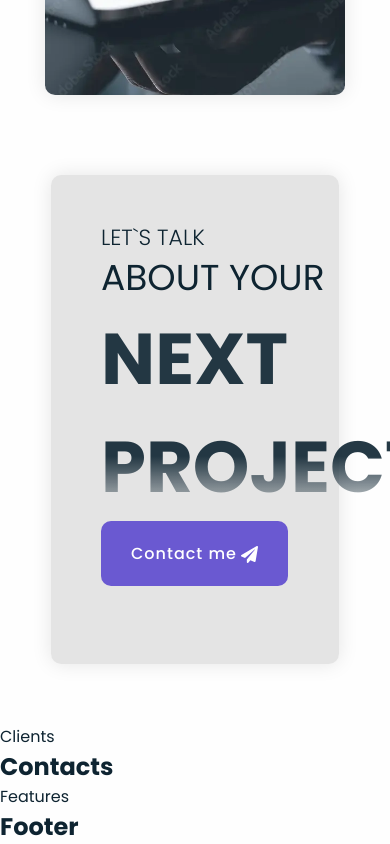
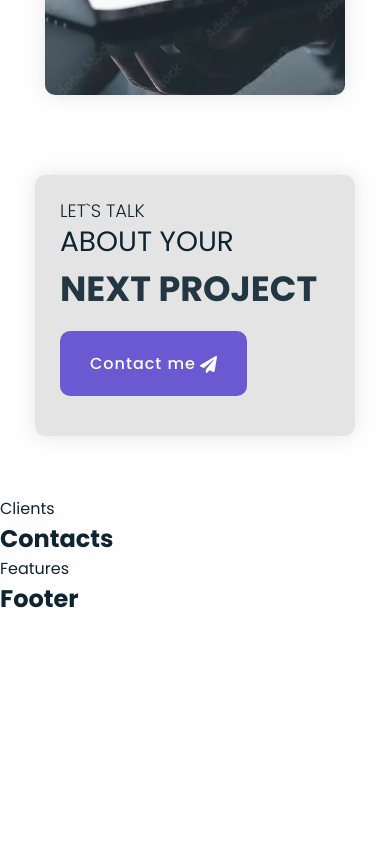
Before and after one commit to iScreAmn/react-portfolio, a React (Vite) app: page / in a window 390 px wide. Shown: the part 8249-9093 px from the top of the page. After the commit the page ends 8865 px from the top, so only its background shows below. Built offline with nearby package versions, Linux system fonts and the light colour scheme.

Commit message:
Add mobile layout at max-width: 980px, 768px, 450px

```diff
--- a/src/components/getInTouch/GetInTouch.css
+++ b/src/components/getInTouch/GetInTouch.css
@@ -1,8 +1,6 @@
 .get-in-touch {
   padding: 60px 20px;
 }
-
-.sub-section {}
 
 .get-in-touch .contact-card {
   display: flex;
@@ -46,3 +44,38 @@
   margin-top: 0;
   margin-bottom: 28px;
 }
+
+@media (max-width: 980px) {
+  .get-in-touch .contact-card {
+    width: 100%;
+    padding: 25px;
+  }
+}
+
+@media (max-width: 768px) {
+
+  .contact-card h4 {
+    font-size: 18px;
+  }
+
+  .contact-card h3 {
+    font-size: 28px;
+  }
+
+  .contact-card h2 {
+    font-size: 40px;
+  }
+
+  .get-in-touch-link {
+    margin-bottom: 15px;
+    margin-top: 15px;
+  }
+
+}
+
+@media (max-width: 450px) {
+
+  .contact-card h2 {
+    font-size: 35px;
+  }
+}
```
